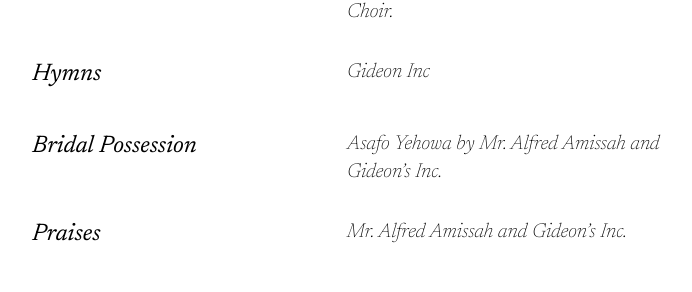
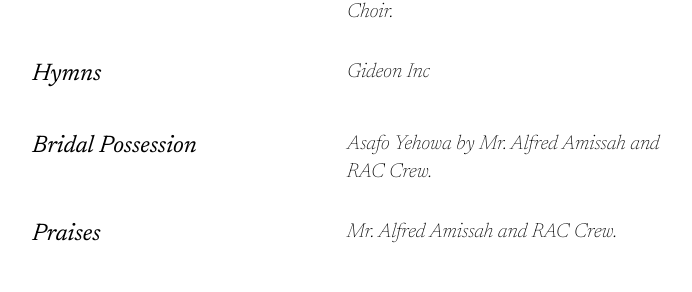
Before and after one commit to Kuameh/dbel, a React (Vite) app: page / in a window 1280 px wide. Shown: the part 1094-1386 px from the top of the page, without its empty margins (293-985 px from the left). Built offline with nearby package versions, Linux system fonts and the light colour scheme.

Commit message:
Update music credits in Program.jsx

```diff
--- a/src/pages/Program.jsx
+++ b/src/pages/Program.jsx
@@ -97,13 +97,13 @@
                 Bridal Possession
               </h2>
               <ul className="text-xl font-light normal-case italic">
-                <li>Asafo Yehowa by Mr. Alfred Amissah and Gideon’s Inc.</li>
+                <li>Asafo Yehowa by Mr. Alfred Amissah and RAC Crew.</li>
               </ul>
             </div>
             <div className="grid items-start justify-start md:grid-cols-2">
               <h2 className="mb-2 text-2xl font-normal italic">Praises</h2>
               <ul className="text-xl font-light normal-case italic">
-                <li>Mr. Alfred Amissah and Gideon’s Inc.</li>
+                <li>Mr. Alfred Amissah and RAC Crew.</li>
               </ul>
             </div>
             <div className="grid items-start justify-start md:grid-cols-2">
```
